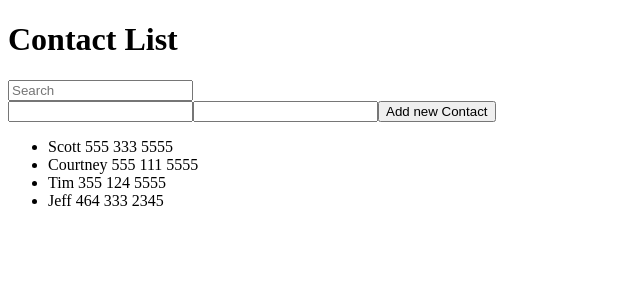
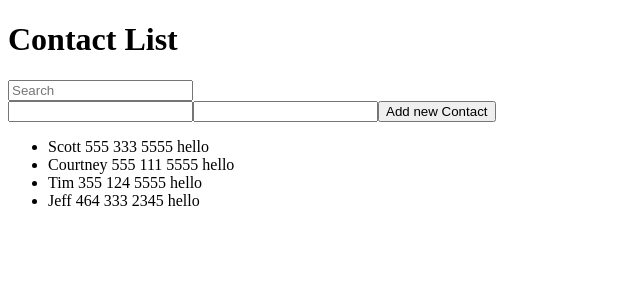
Before and after one commit to kleekich/React-Tutorial1, a React app: page / in a window 1280 px wide. Shown: the top 300 px of the page, without its empty margins (0-640 px from the left). Built offline with nearby package versions, Linux system fonts and the light colour scheme.

Commit message:
Contact.js changed to a Stateless Functional Component for speed improvement for the future

```diff
--- a/src/Contact.js
+++ b/src/Contact.js
@@ -1,17 +1,11 @@
 import React from 'react';
 import {render} from 'react-dom';
 
-class Contact extends React.Component {
-	render() {
-		return (
-
+const Contact  = ({contact, item}) =>
 			<li>
-				{this.props.contact.name} {this.props.contact.phone}
+				{contact.name} {contact.phone} {item}
 			</li>
 
-			)
-	}
-}
 
 
 export default Contact;
--- a/src/ContactsList.js
+++ b/src/ContactsList.js
@@ -29,6 +29,9 @@ class ContactsList extends React.Component {
 			contacts: this.state.contacts.concat({id, name, phone})
 		})
 
+		this.refs.name.value = '';
+		this.refs.phone.value = '';
+
 
 	}
 
@@ -51,7 +54,7 @@ class ContactsList extends React.Component {
 					</form>
 					<ul>
 						{filteredContacts.map((cont) => {
-							return <Contact contact={cont} key={cont.id} />
+							return <Contact contact={cont} item="hello" key={cont.id} />
 						})}
 					</ul>
 
```
